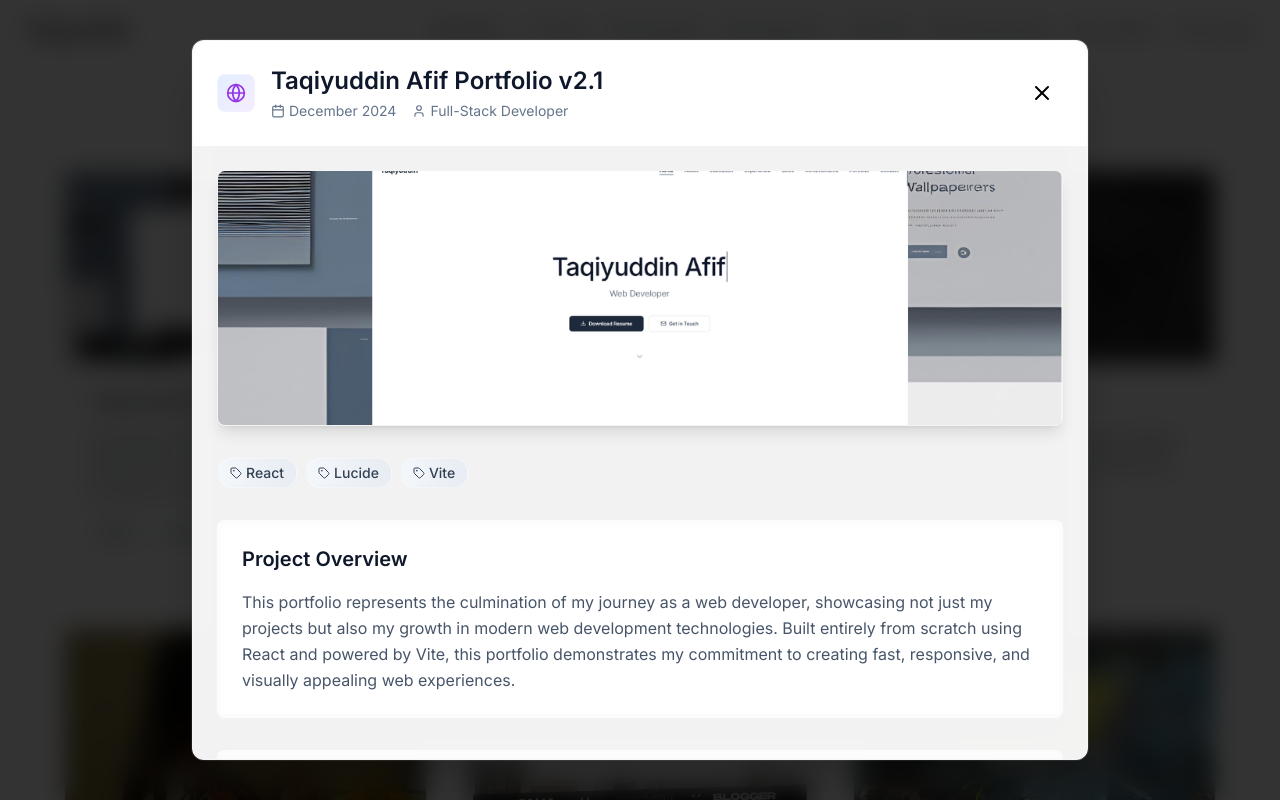
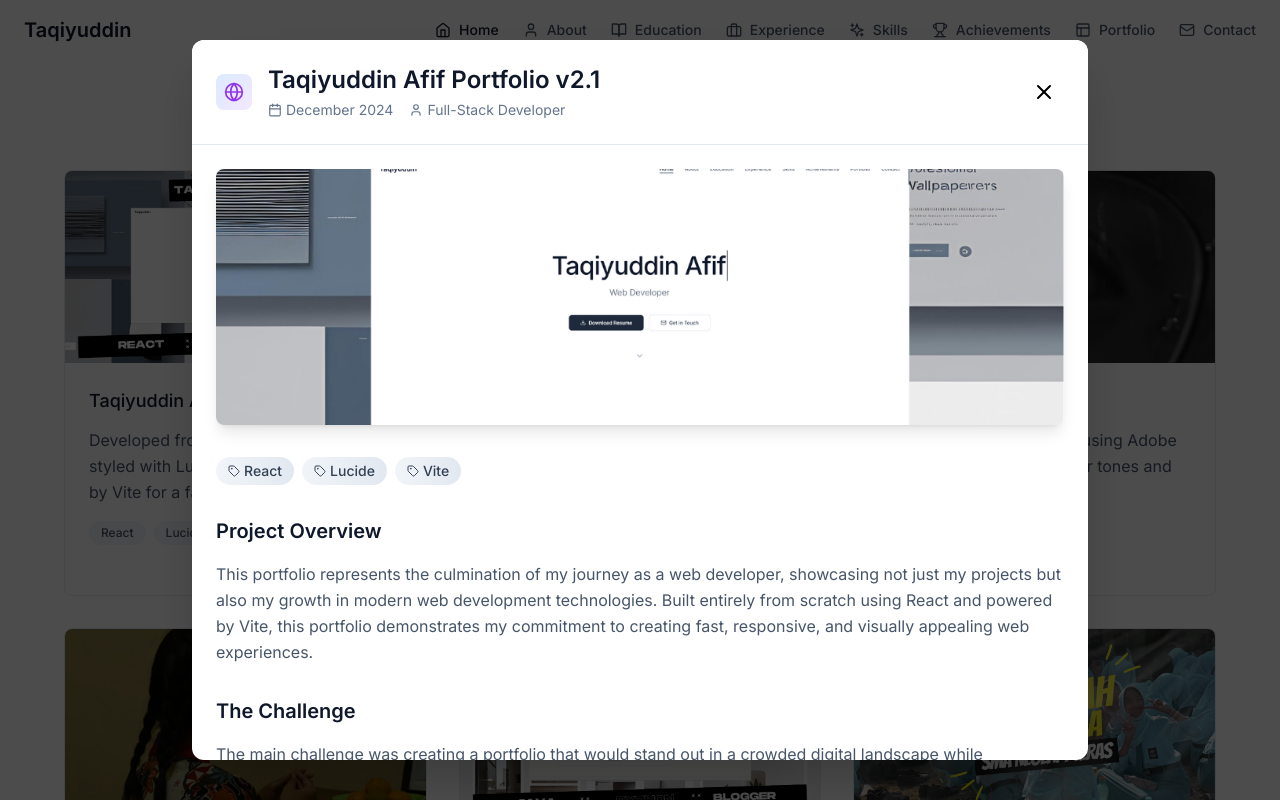
Before and after one commit to takhiyuddin/tqydnv2, a React (Vite) app: page / in a window 1280 px wide. Both pictures are taken after a click on the button "Taqiyuddin Afif Portfolio v2.1". Shown: the part 5627-6427 px from the top of the page. Built offline with nearby package versions, Linux system fonts and the light colour scheme.

Commit message:
Updated Portfolio.tsx

```diff
--- a/src/components/Portfolio.tsx
+++ b/src/components/Portfolio.tsx
@@ -63,10 +63,7 @@ const Portfolio = () => {
     setSelectedProject(project);
     setIsPopupOpen(true);
     setIsAnimating(true);
-
-    // Add blur effect to body
     document.body.style.overflow = 'hidden';
-    document.body.classList.add('modal-blur-active');
 
     // Trigger content animations after modal opens
     setTimeout(() => {
@@ -81,10 +78,6 @@ const Portfolio = () => {
 
   const handleCloseBlog = () => {
     setIsAnimating(false);
-
-    // Remove blur effect from body
-    document.body.classList.remove('modal-blur-active');
-
     setTimeout(() => {
       setIsPopupOpen(false);
       setSelectedProject(null);
@@ -404,30 +397,22 @@ const Portfolio = () => {
         </div>
       </div>
 
-      {/* Animated Blog-Style Pop-up with Blur Background */}
+      {/* Animated Blog-Style Pop-up */}
       {isPopupOpen && selectedProject && (
         <div
-          className={`fixed inset-0 z-50 flex items-center justify-center p-4 overflow-y-auto transition-all duration-500 ${
+          className={`fixed inset-0 z-50 bg-black/70 flex items-center justify-center p-4 overflow-y-auto transition-all duration-300 ${
             isAnimating ? 'opacity-100' : 'opacity-0'
           }`}
-          style={{
-            background: 'rgba(0, 0, 0, 0.8)',
-            backdropFilter: 'blur(12px)',
-            WebkitBackdropFilter: 'blur(12px)',
-          }}
         >
           <div
-            className={`bg-white/95 backdrop-blur-xl rounded-xl max-w-4xl w-full max-h-[90vh] overflow-y-auto shadow-2xl border border-white/20 transform transition-all duration-700 ${
+            className={`bg-white rounded-xl max-w-4xl w-full max-h-[90vh] overflow-y-auto shadow-2xl transform transition-all duration-500 ${
               isAnimating ? 'scale-100 translate-y-0 opacity-100' : 'scale-95 translate-y-8 opacity-0'
             }`}
-            style={{
-              boxShadow: '0 25px 50px -12px rgba(0, 0, 0, 0.25), 0 0 0 1px rgba(255, 255, 255, 0.1)',
-            }}
           >
-            {/* Animated Header with Glass Effect */}
-            <div className="sticky top-0 bg-white/90 backdrop-blur-xl border-b border-white/20 p-6 flex items-center justify-between">
+            {/* Animated Header */}
+            <div className="sticky top-0 bg-white/95 backdrop-blur-md border-b border-slate-200 p-6 flex items-center justify-between">
               <div className="flex items-center gap-4">
-                <div className="p-2 bg-gradient-to-br from-blue-100/80 to-purple-100/80 backdrop-blur-sm rounded-lg transform hover:scale-110 transition-transform duration-200 border border-white/30">
+                <div className="p-2 bg-gradient-to-br from-blue-100 to-purple-100 rounded-lg transform hover:scale-110 transition-transform duration-200">
                   {selectedProject.type === 'video' ?
                     <Play size={20} className="text-blue-600" /> :
                     <Globe size={20} className="text-purple-600" />
@@ -451,18 +436,18 @@ const Portfolio = () => {
               </div>
               <button
                 onClick={handleCloseBlog}
-                className="p-2 hover:bg-red-50/80 hover:text-red-600 rounded-lg transition-all duration-200 transform hover:scale-110 backdrop-blur-sm border border-transparent hover:border-red-200/50"
+                className="p-2 hover:bg-red-50 hover:text-red-600 rounded-lg transition-all duration-200 transform hover:scale-110"
               >
                 <X size={24} />
               </button>
             </div>
 
-            {/* Animated Content with Glass Effect */}
+            {/* Animated Content */}
             <div className="p-6 space-y-8">
               {/* Featured Image/Video with Animation */}
               <div className="w-full blog-section opacity-0 transform translate-y-4 transition-all duration-700">
                 {selectedProject.type === 'video' && selectedProject.youtubeId ? (
-                  <div className="aspect-video w-full rounded-lg overflow-hidden shadow-lg hover:shadow-xl transition-shadow duration-300 border border-white/20">
+                  <div className="aspect-video w-full rounded-lg overflow-hidden shadow-lg hover:shadow-xl transition-shadow duration-300">
                     <iframe
                       className="w-full h-full"
                       src={`https://www.youtube.com/embed/${selectedProject.youtubeId}`}
@@ -475,17 +460,17 @@ const Portfolio = () => {
                   <img
                     src={selectedProject.image}
                     alt={selectedProject.title}
-                    className="w-full h-64 object-cover rounded-lg shadow-lg hover:shadow-xl transition-all duration-300 transform hover:scale-[1.02] border border-white/20"
+                    className="w-full h-64 object-cover rounded-lg shadow-lg hover:shadow-xl transition-all duration-300 transform hover:scale-[1.02]"
                   />
                 )}
               </div>
 
-              {/* Animated Tags with Glass Effect */}
+              {/* Animated Tags */}
               <div className="flex flex-wrap gap-2 blog-section opacity-0 transform translate-y-4 transition-all duration-700">
                 {selectedProject.tags.map((tag, index) => (
                   <span
                     key={index}
-                    className="flex items-center gap-1 px-3 py-1 bg-gradient-to-r from-slate-100/80 to-slate-200/80 backdrop-blur-sm text-slate-700 rounded-full text-sm font-medium hover:from-blue-100/80 hover:to-purple-100/80 hover:text-blue-700 transition-all duration-300 transform hover:scale-105 border border-white/30"
+                    className="flex items-center gap-1 px-3 py-1 bg-gradient-to-r from-slate-100 to-slate-200 text-slate-700 rounded-full text-sm font-medium hover:from-blue-100 hover:to-purple-100 hover:text-blue-700 transition-all duration-300 transform hover:scale-105"
                     style={{ animationDelay: `${index * 100}ms` }}
                   >
                     <Tag size={12} />
@@ -494,30 +479,30 @@ const Portfolio = () => {
                 ))}
               </div>
 
-              {/* Animated Blog Content with Glass Cards */}
+              {/* Animated Blog Content */}
               <article className="prose prose-slate max-w-none">
-                <section className="mb-8 blog-section opacity-0 transform translate-y-4 transition-all duration-700 p-6 bg-white/40 backdrop-blur-sm rounded-lg border border-white/30">
+                <section className="mb-8 blog-section opacity-0 transform translate-y-4 transition-all duration-700">
                   <h3 className="text-xl font-semibold text-slate-900 mb-4 hover:text-blue-600 transition-colors duration-200">
                     Project Overview
                   </h3>
                   <p className="text-slate-600 leading-relaxed">{selectedProject.blogContent.overview}</p>
                 </section>
 
-                <section className="mb-8 blog-section opacity-0 transform translate-y-4 transition-all duration-700 p-6 bg-white/40 backdrop-blur-sm rounded-lg border border-white/30">
+                <section className="mb-8 blog-section opacity-0 transform translate-y-4 transition-all duration-700">
                   <h3 className="text-xl font-semibold text-slate-900 mb-4 hover:text-blue-600 transition-colors duration-200">
                     The Challenge
                   </h3>
                   <p className="text-slate-600 leading-relaxed">{selectedProject.blogContent.challenge}</p>
                 </section>
 
-                <section className="mb-8 blog-section opacity-0 transform translate-y-4 transition-all duration-700 p-6 bg-white/40 backdrop-blur-sm rounded-lg border border-white/30">
+                <section className="mb-8 blog-section opacity-0 transform translate-y-4 transition-all duration-700">
                   <h3 className="text-xl font-semibold text-slate-900 mb-4 hover:text-blue-600 transition-colors duration-200">
                     The Solution
                   </h3>
                   <p className="text-slate-600 leading-relaxed">{selectedProject.blogContent.solution}</p>
                 </section>
 
-                <section className="mb-8 blog-section opacity-0 transform translate-y-4 transition-all duration-700 p-6 bg-white/40 backdrop-blur-sm rounded-lg border border-white/30">
+                <section className="mb-8 blog-section opacity-0 transform translate-y-4 transition-all duration-700">
                   <h3 className="text-xl font-semibold text-slate-900 mb-4 hover:text-blue-600 transition-colors duration-200">
                     Key Features
                   </h3>
@@ -525,7 +510,7 @@ const Portfolio = () => {
                     {selectedProject.blogContent.features.map((feature, index) => (
                       <li
                         key={index}
-                        className="flex items-start gap-3 hover:bg-white/30 p-2 rounded-lg transition-all duration-200 transform hover:translate-x-2"
+                        className="flex items-start gap-3 hover:bg-slate-50 p-2 rounded-lg transition-all duration-200 transform hover:translate-x-2"
                         style={{ animationDelay: `${index * 50}ms` }}
                       >
                         <div className="w-1.5 h-1.5 bg-gradient-to-r from-blue-400 to-purple-400 rounded-full mt-2 flex-shrink-0"></div>
@@ -535,7 +520,7 @@ const Portfolio = () => {
                   </ul>
                 </section>
 
-                <section className="mb-8 blog-section opacity-0 transform translate-y-4 transition-all duration-700 p-6 bg-white/40 backdrop-blur-sm rounded-lg border border-white/30">
+                <section className="mb-8 blog-section opacity-0 transform translate-y-4 transition-all duration-700">
                   <h3 className="text-xl font-semibold text-slate-900 mb-4 hover:text-blue-600 transition-colors duration-200">
                     Technologies Used
                   </h3>
@@ -543,7 +528,7 @@ const Portfolio = () => {
                     {selectedProject.blogContent.technologies.map((tech, index) => (
                       <li
                         key={index}
-                        className="flex items-start gap-3 hover:bg-white/30 p-2 rounded-lg transition-all duration-200 transform hover:translate-x-2"
+                        className="flex items-start gap-3 hover:bg-slate-50 p-2 rounded-lg transition-all duration-200 transform hover:translate-x-2"
                         style={{ animationDelay: `${index * 50}ms` }}
                       >
                         <div className="w-1.5 h-1.5 bg-gradient-to-r from-green-400 to-blue-400 rounded-full mt-2 flex-shrink-0"></div>
@@ -553,14 +538,14 @@ const Portfolio = () => {
                   </ul>
                 </section>
 
-                <section className="mb-8 blog-section opacity-0 transform translate-y-4 transition-all duration-700 p-6 bg-white/40 backdrop-blur-sm rounded-lg border border-white/30">
+                <section className="mb-8 blog-section opacity-0 transform translate-y-4 transition-all duration-700">
                   <h3 className="text-xl font-semibold text-slate-900 mb-4 hover:text-blue-600 transition-colors duration-200">
                     Outcome & Results
                   </h3>
                   <p className="text-slate-600 leading-relaxed">{selectedProject.blogContent.outcome}</p>
                 </section>
 
-                <section className="mb-8 blog-section opacity-0 transform translate-y-4 transition-all duration-700 p-6 bg-white/40 backdrop-blur-sm rounded-lg border border-white/30">
+                <section className="mb-8 blog-section opacity-0 transform translate-y-4 transition-all duration-700">
                   <h3 className="text-xl font-semibold text-slate-900 mb-4 hover:text-blue-600 transition-colors duration-200">
                     Key Learnings
                   </h3>
@@ -568,7 +553,7 @@ const Portfolio = () => {
                     {selectedProject.blogContent.lessons.map((lesson, index) => (
                       <li
                         key={index}
-                        className="flex items-start gap-3 hover:bg-white/30 p-2 rounded-lg transition-all duration-200 transform hover:translate-x-2"
+                        className="flex items-start gap-3 hover:bg-slate-50 p-2 rounded-lg transition-all duration-200 transform hover:translate-x-2"
                         style={{ animationDelay: `${index * 50}ms` }}
                       >
                         <div className="w-1.5 h-1.5 bg-gradient-to-r from-purple-400 to-pink-400 rounded-full mt-2 flex-shrink-0"></div>
@@ -579,14 +564,14 @@ const Portfolio = () => {
                 </section>
               </article>
 
-              {/* Animated Action Buttons with Glass Effect */}
-              <div className="flex flex-col sm:flex-row gap-4 pt-6 border-t border-white/20 blog-section opacity-0 transform translate-y-4 transition-all duration-700">
+              {/* Animated Action Buttons */}
+              <div className="flex flex-col sm:flex-row gap-4 pt-6 border-t border-slate-200 blog-section opacity-0 transform translate-y-4 transition-all duration-700">
                 {selectedProject.type === 'video' && selectedProject.youtubeId && (
                   <a
                     href={`https://www.youtube.com/watch?v=${selectedProject.youtubeId}`}
                     target="_blank"
                     rel="noopener noreferrer"
-                    className="flex items-center justify-center gap-2 bg-gradient-to-r from-red-600/90 to-red-700/90 backdrop-blur-sm text-white px-6 py-3 rounded-lg font-medium hover:from-red-700/90 hover:to-red-800/90 transition-all duration-300 transform hover:scale-105 hover:shadow-lg border border-white/20"
+                    className="flex items-center justify-center gap-2 bg-gradient-to-r from-red-600 to-red-700 text-white px-6 py-3 rounded-lg font-medium hover:from-red-700 hover:to-red-800 transition-all duration-300 transform hover:scale-105 hover:shadow-lg"
                   >
                     <Play size={16} />
                     Watch on YouTube
@@ -597,7 +582,7 @@ const Portfolio = () => {
                     href={selectedProject.url}
                     target="_blank"
                     rel="noopener noreferrer"
-                    className="flex items-center justify-center gap-2 bg-gradient-to-r from-slate-900/90 to-slate-800/90 backdrop-blur-sm text-white px-6 py-3 rounded-lg font-medium hover:from-slate-800/90 hover:to-slate-700/90 transition-all duration-300 transform hover:scale-105 hover:shadow-lg border border-white/20"
+                    className="flex items-center justify-center gap-2 bg-gradient-to-r from-slate-900 to-slate-800 text-white px-6 py-3 rounded-lg font-medium hover:from-slate-800 hover:to-slate-700 transition-all duration-300 transform hover:scale-105 hover:shadow-lg"
                   >
                     <ExternalLink size={16} />
                     Visit Website
@@ -605,7 +590,7 @@ const Portfolio = () => {
                 )}
                 <button
                   onClick={handleCloseBlog}
-                  className="flex items-center justify-center gap-2 border border-slate-300/50 bg-white/50 backdrop-blur-sm text-slate-700 px-6 py-3 rounded-lg font-medium hover:border-slate-400/50 hover:bg-white/70 transition-all duration-300 transform hover:scale-105"
+                  className="flex items-center justify-center gap-2 border border-slate-300 text-slate-700 px-6 py-3 rounded-lg font-medium hover:border-slate-400 hover:bg-slate-50 transition-all duration-300 transform hover:scale-105"
                 >
                   Close
                 </button>
@@ -620,21 +605,6 @@ const Portfolio = () => {
           opacity: 1 !important;
           transform: translateY(0) !important;
         }
-
-        /* Global blur effect for body when modal is active */
-        :global(body.modal-blur-active) {
-          overflow: hidden;
-        }
-
-        :global(body.modal-blur-active > div:not(.fixed)) {
-          filter: blur(8px);
-          transition: filter 0.3s ease-out;
-        }
-
-        :global(body.modal-blur-active #root > *:not(.fixed)) {
-          filter: blur(8px);
-          transition: filter 0.3s ease-out;
-        }
       `}</style>
     </section>
   );
```
